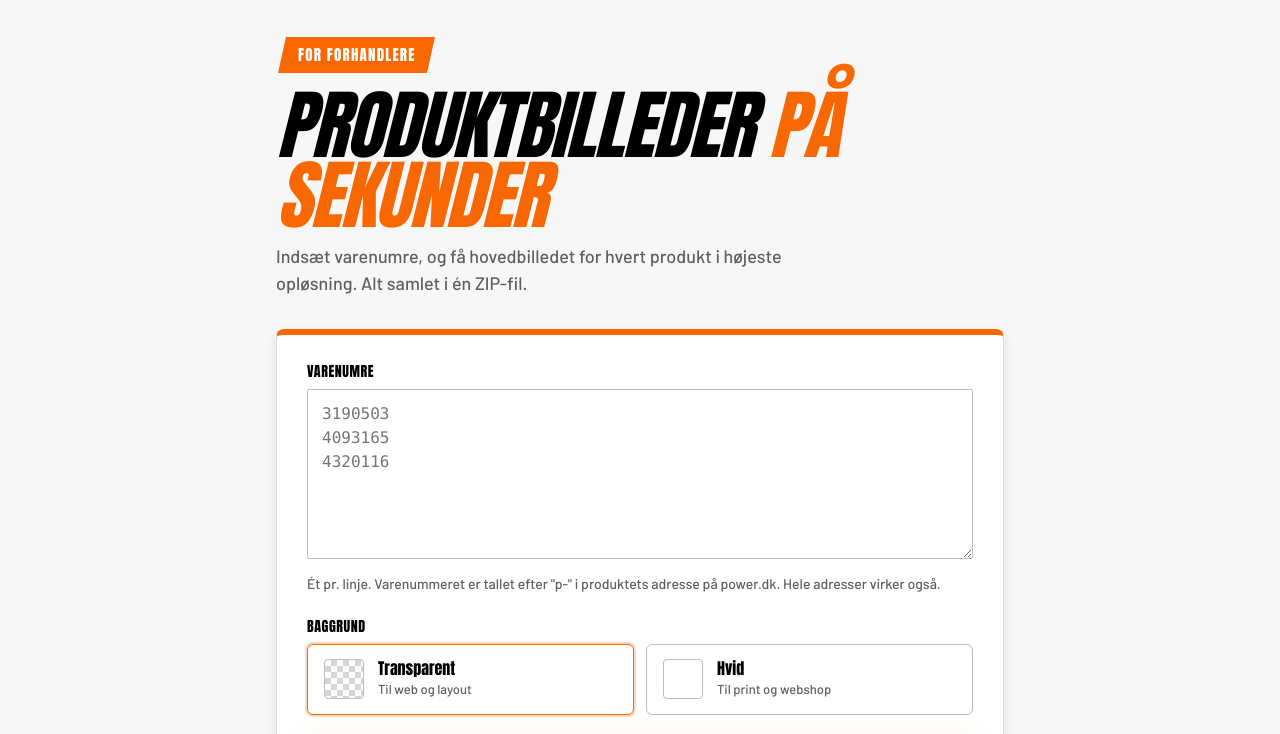
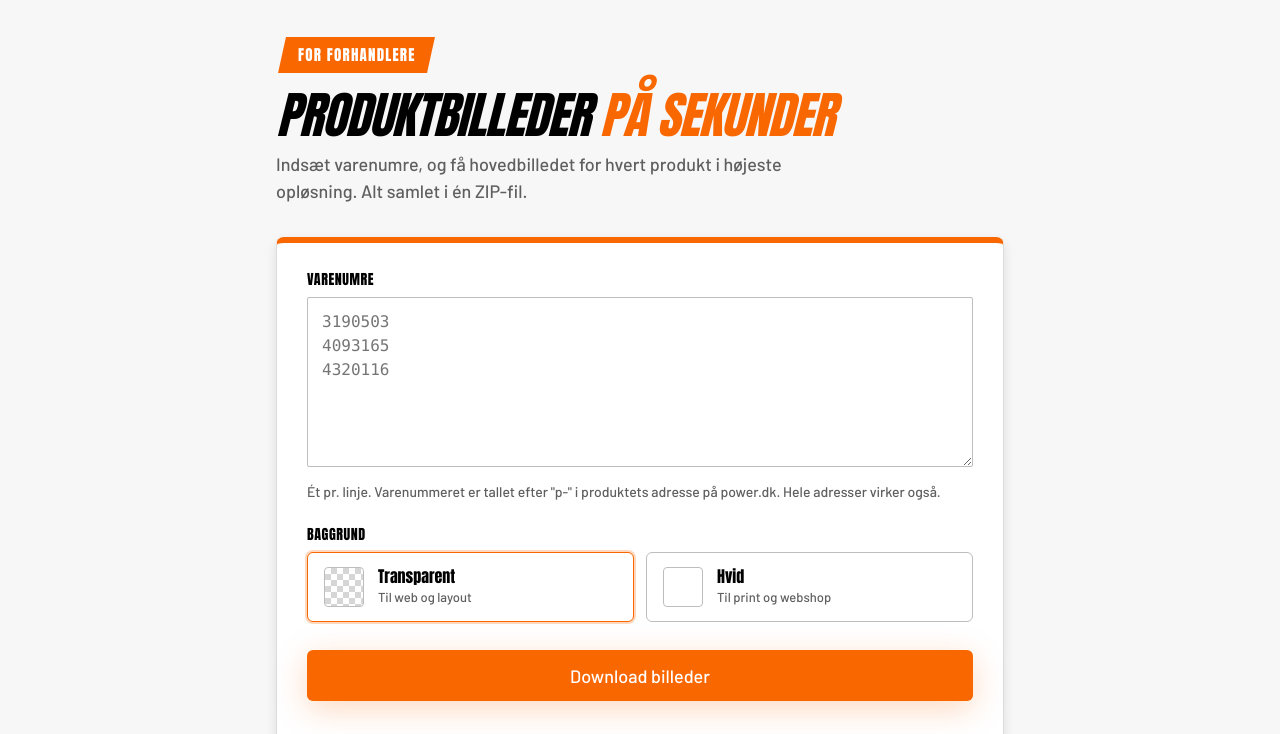
Before and after one commit to AJohanning/pwr-img, a plain HTML site: page index.html in a window 1280 px wide. Shown: the part 66-800 px from the top of the page. Drawn offline with Linux system fonts and the light colour scheme; a web font is replaced by a local one.

Commit message:
Adjust h1 font size and line height

```diff
--- a/index.html
+++ b/index.html
@@ -51,7 +51,7 @@
   .pill { display: inline-block; background: var(--orange); padding: 6px 16px; transform: skewX(var(--skew)); margin-left: 6px; }
   .pill span { display: inline-block; transform: skewX(12.37deg); color: #FFFFFF; font: 900 15px/1 var(--font-heading);
                text-transform: uppercase; letter-spacing: .08em; }
-  h1 { font: italic 900 clamp(44px, 9vw, 76px)/.92 var(--font-display); text-transform: uppercase; letter-spacing: -.02em;
+  h1 { font: italic 900 clamp(36px, 8vw, 50px)/.95 var(--font-display); text-transform: uppercase; letter-spacing: -.02em;
        color: var(--fg-strong); margin: 18px 0 12px; }
   h1 em { font-style: italic; color: var(--orange); }
   .lead { font-size: 18px; color: var(--fg-muted); margin: 0 0 32px; max-width: 560px; text-wrap: pretty; }
```
